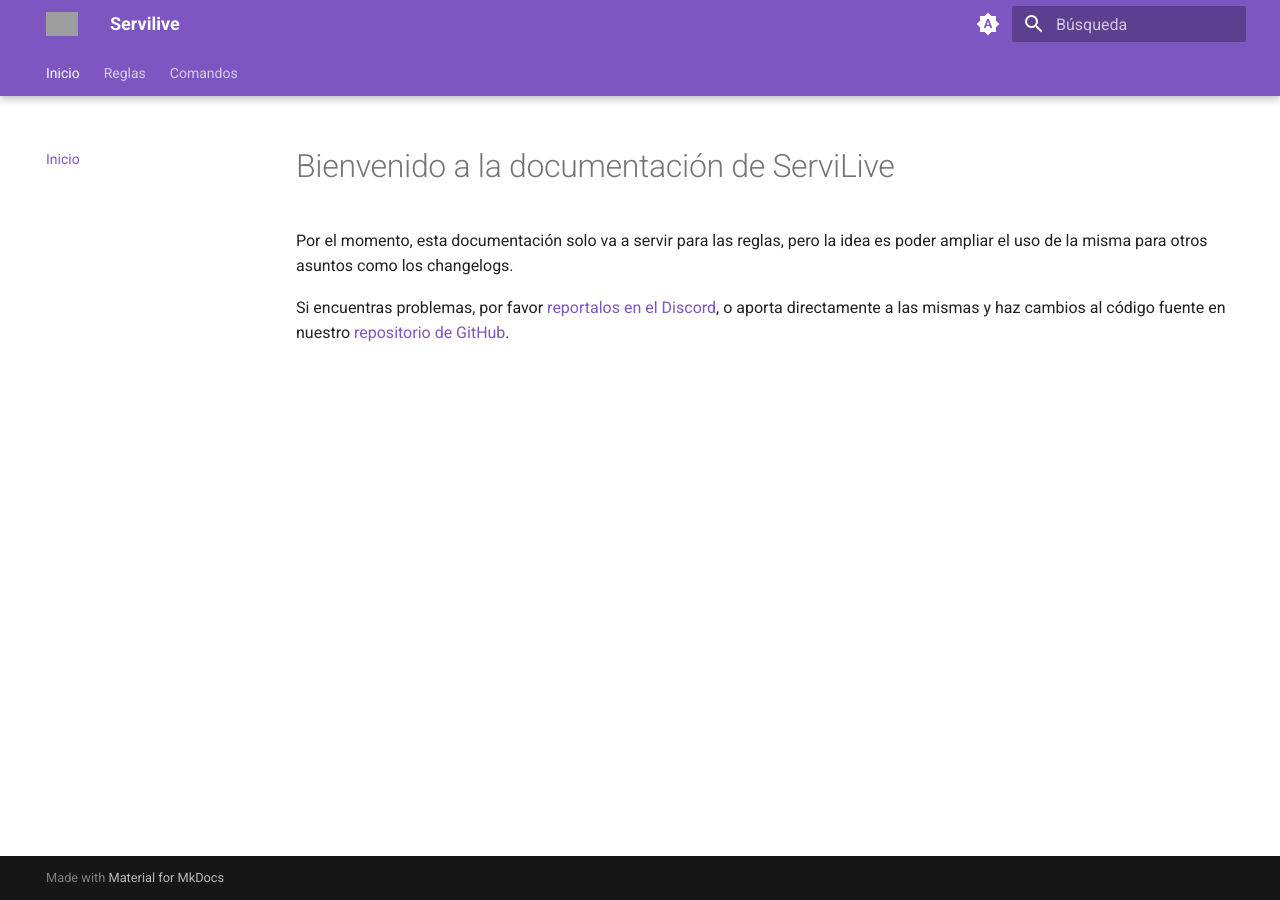
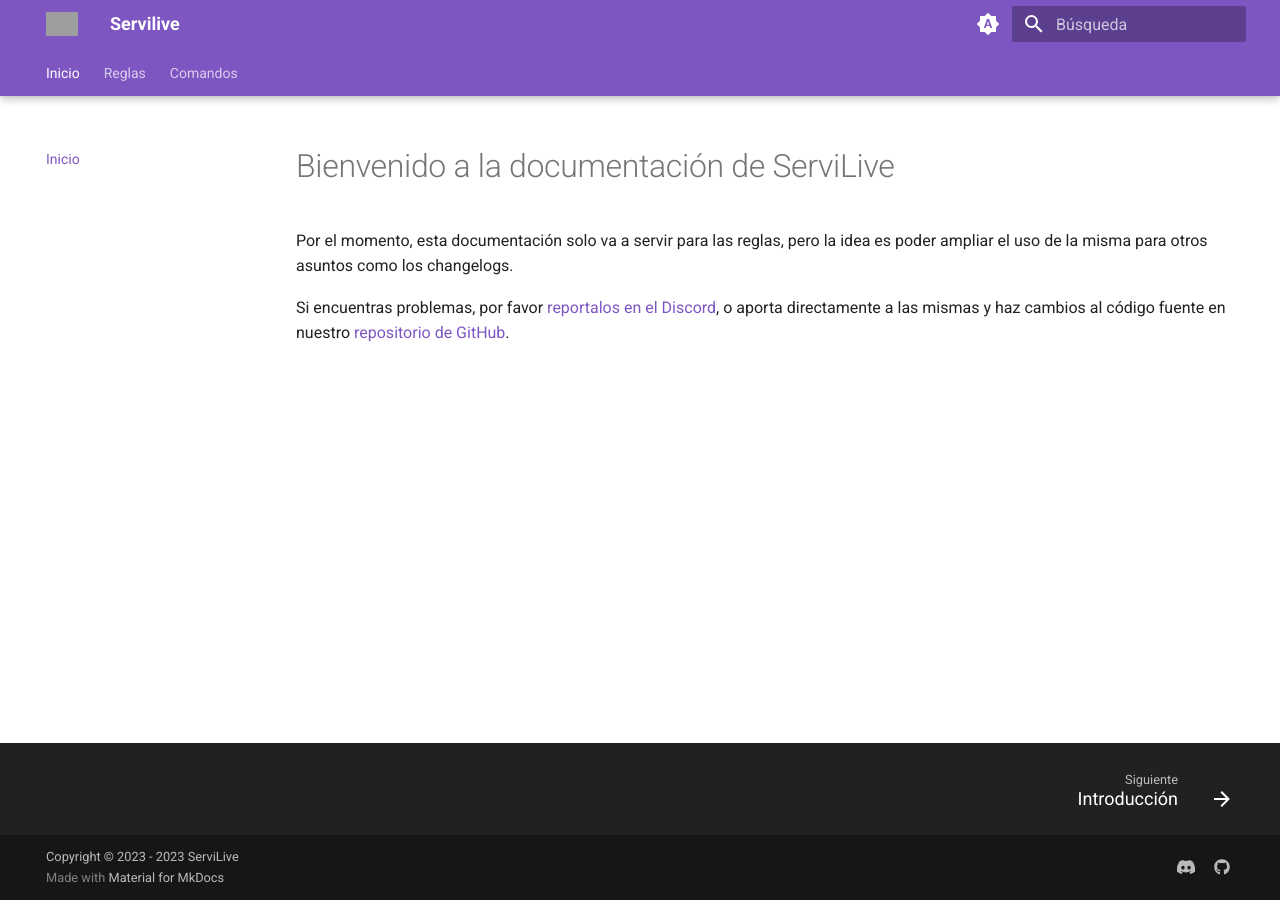
Before and after one commit to patagoniawarriors/docs, an MkDocs documentation site: the page built from docs/index.md, in a window 1280 px wide. Built offline with MkDocs 1.6.1 and Material for MkDocs 9.7.7, drawn with Linux system fonts in a browser that asks for light colours; grey boxes are pictures that could not be loaded.

Commit message:
hacer el sitio un poco mas lindo

```diff
--- a/mkdocs.yml
+++ b/mkdocs.yml
@@ -7,7 +7,6 @@
   language: es
   features:
     - navigation.instant
-    - navigation.instant
     - navigation.instant.prefetch
     - navigation.tracking
     - navigation.tabs
@@ -15,6 +14,8 @@
     - navigation.sections
     - navigation.expand
     - navigation.indexes
+    - navigation.path
+    - navigation.footer
     - toc.follow
     - toc.integrate
     - navigation.indexes
@@ -57,3 +58,12 @@
   - admonition
   - pymdownx.details
   - pymdownx.superfences
+
+extra:
+  social:
+    - icon: fontawesome/brands/discord
+      link: https://discord.gg/cfYHjJ7RSZ
+    - icon: fontawesome/brands/github
+      link: https://github.com/servilive/docs
+
+copyright: Copyright &copy; 2023 - 2023 ServiLive
```
